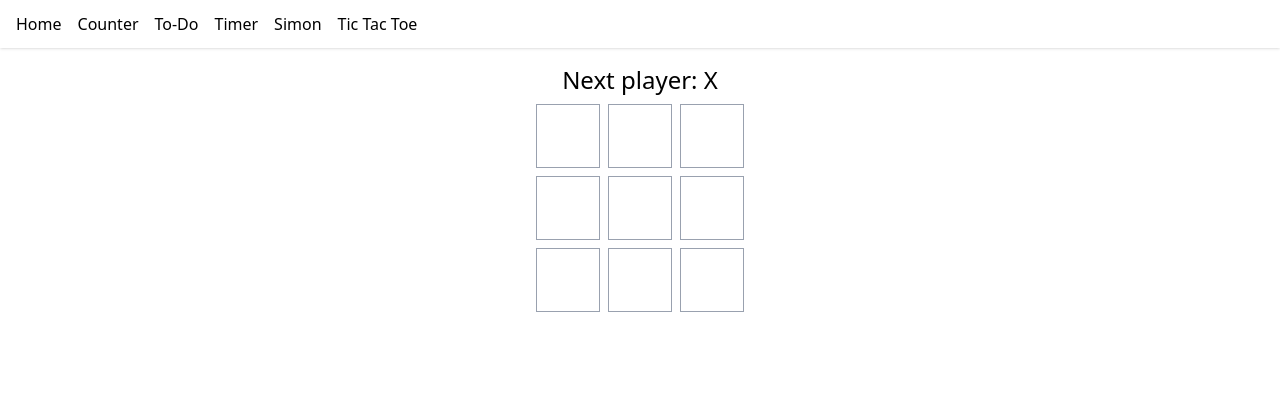
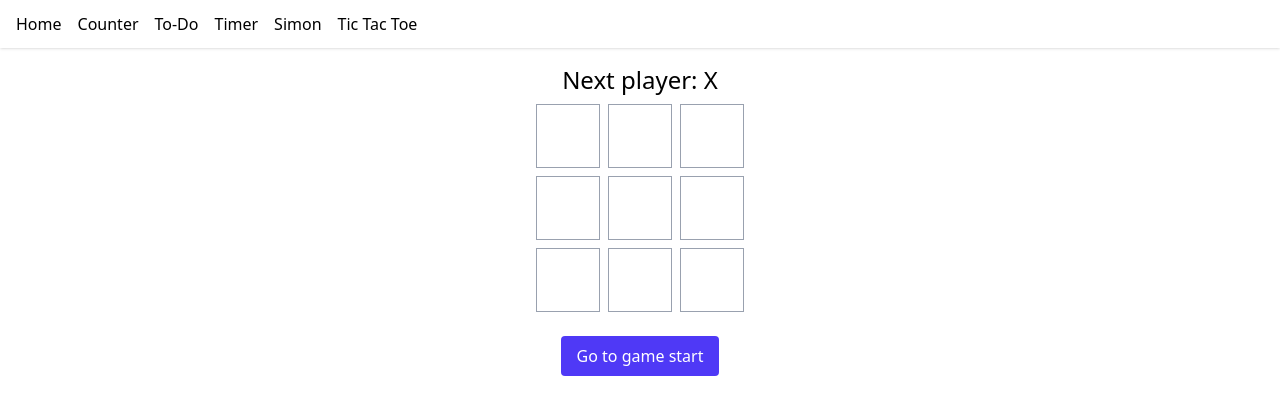
Before and after one commit to luisdavidgd/react, a React (Vite) app: page /#/tic-tac-toe in a window 1280 px wide. Shown: the top 414 px of the page. Built offline with nearby package versions, Linux system fonts and the light colour scheme.

Commit message:
feat: History added

```diff
--- a/src/pages/TicTacToe.tsx
+++ b/src/pages/TicTacToe.tsx
@@ -14,12 +14,9 @@ function Square({ value, onSquareClick }: SquareProps) {
   );
 }
 
-export default function Board() {
-  const [xIsNext, setXIsNext] = useState(true);
-  const [squares, setSquares] = useState(Array(9).fill(null));
-
+function Board({ xIsNext, squares, onPlay }: { xIsNext: boolean; squares: (string | null)[]; onPlay: (squares: (string | null)[]) => void }) {
   function handleClick(i: number) {
-    if (squares[i] || calculateWinner(squares)) {
+    if (calculateWinner(squares) || squares[i]) {
       return;
     }
     const nextSquares = squares.slice();
@@ -28,8 +25,7 @@ export default function Board() {
     } else {
       nextSquares[i] = "O";
     }
-    setSquares(nextSquares);
-    setXIsNext(!xIsNext);
+    onPlay(nextSquares);
   }
 
   const winner = calculateWinner(squares);
@@ -62,6 +58,49 @@ export default function Board() {
   );
 }
 
+export default function Game() {
+  const [history, setHistory] = useState([Array(9).fill(null)]);
+  const [currentMove, setCurrentMove] = useState(0);
+  const xIsNext = currentMove % 2 === 0;
+  const currentSquares = history[currentMove];
+
+  function handlePlay(nextSquares: (string | null)[]) {
+    const nextHistory = [...history.slice(0, currentMove + 1), nextSquares];
+    setHistory(nextHistory);
+    setCurrentMove(nextHistory.length - 1);
+  }
+
+  function jumpTo(nextMove: number) {
+    setCurrentMove(nextMove);
+  }
+
+  const moves = history.map((squares, move) => {
+    let description;
+    if (move > 0) {
+      description = 'Go to move #' + move;
+    } else {
+      description = 'Go to game start';
+    }
+    return (
+      <li className="text-center" key={move}>
+        <button className="mt-4 px-4 py-2 rounded bg-indigo-600 text-white hover:bg-indigo-700 transition"
+          onClick={() => jumpTo(move)}>{description}</button>
+      </li>
+    );
+  });
+
+  return (
+    <div className="flex flex-col gap-2 items-center">
+      <div className="flex flex-col gap-2 items-center">
+        <Board xIsNext={xIsNext} squares={currentSquares} onPlay={handlePlay} />
+      </div>
+      <div className="flex flex-col gap-2 items-center">
+        <ol>{moves}</ol>
+      </div>
+    </div>
+  );
+}
+
 function calculateWinner(squares: (string | null)[]) {
   const lines = [
     [0, 1, 2],
```
